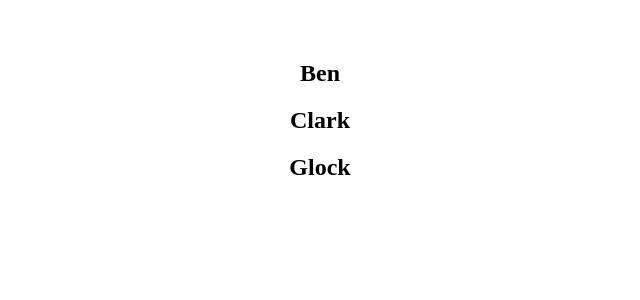
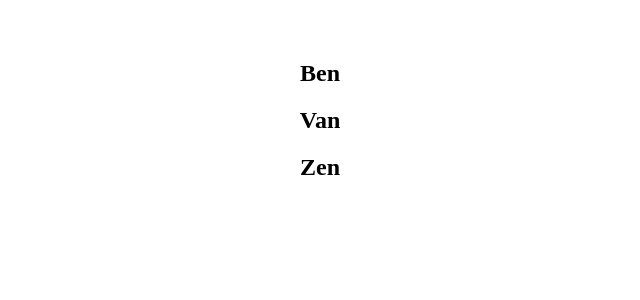
Before and after one commit to kothapallisridhar/frontend, a React (Vite) app in the folder react-app/: page / in a window 1280 px wide. Shown: the top 300 px of the page, without its empty margins (320-960 px from the left). Built offline with nearby package versions, Linux system fonts and the light colour scheme.

Commit message:
key attribute in list

```diff
--- a/react-app/src/components/NameList.jsx
+++ b/react-app/src/components/NameList.jsx
@@ -1,10 +1,10 @@
 import React from 'react'
 
 function NameList() {
-  const names = ['Ben', 'Clark','Glock']
+  const students = [{name: 'Ben', id: 1}, {name: 'Van', id: 2}, {name: 'Zen', id: 3}]
 
   return (
-    <div>{ names.map(name => <h2>{name}</h2>)
+    <div>{ students.map(student => <h2 key={student.id}>{student.name}</h2>)
         }</div>
   )
 }
```
